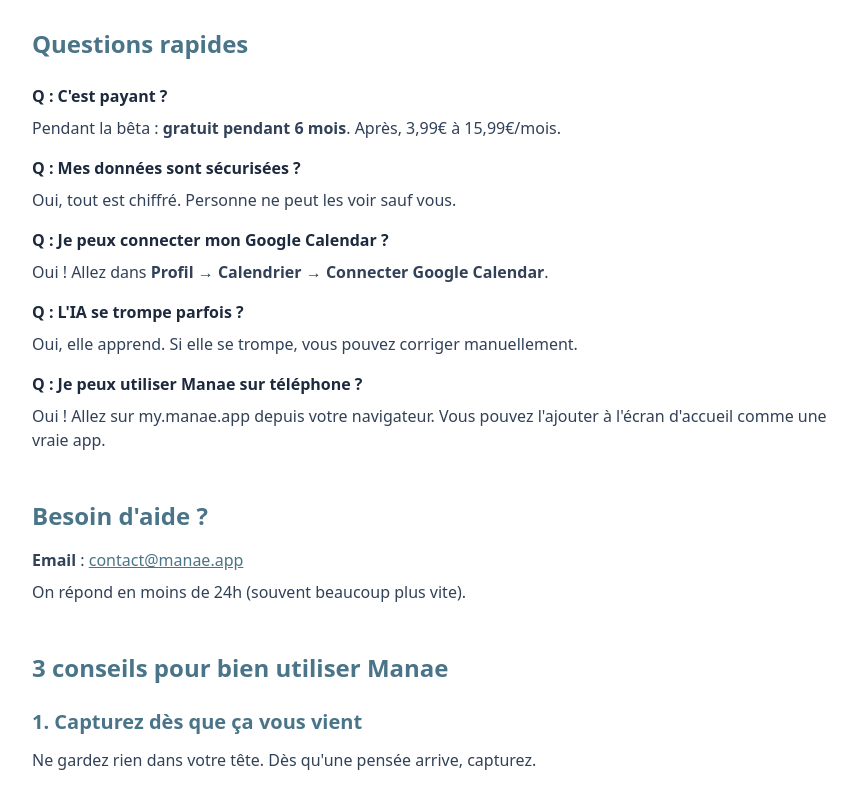
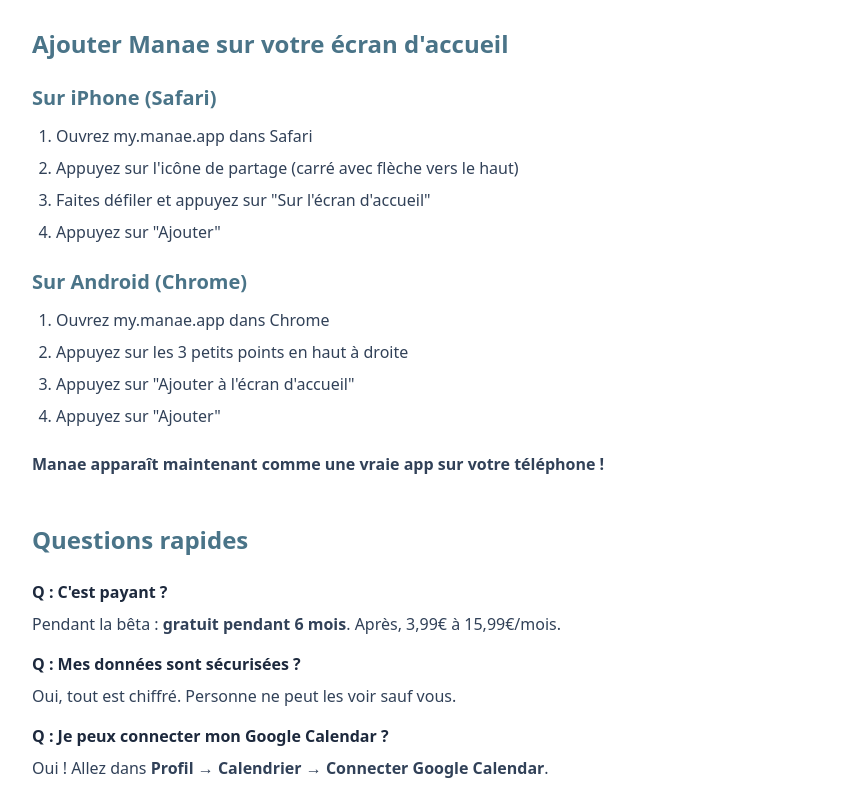
Before and after one commit to sandrinelay/manae-landing, a Next.js app: page /guide-simple in a window 1280 px wide. Shown: the part 2320-3108 px from the top of the page, without its empty margins (208-1065 px from the left). Built offline with nearby package versions, Linux system fonts and the light colour scheme.

Commit message:
add: app on homepage

```diff
--- a/app/guide-simple/page.tsx
+++ b/app/guide-simple/page.tsx
@@ -141,6 +141,34 @@ export default function GuideSimplePage() {
             </section>
 
             <section className="mb-12">
+              <h2 className="text-2xl font-bold text-[#4A7488] mb-6">Ajouter Manae sur votre écran d'accueil</h2>
+
+              <div className="mb-6">
+                <h3 className="text-xl font-semibold text-[#4A7488] mb-3">Sur iPhone (Safari)</h3>
+                <ol className="list-decimal pl-6 space-y-2 text-slate-700">
+                  <li>Ouvrez my.manae.app dans Safari</li>
+                  <li>Appuyez sur l'icône de partage (carré avec flèche vers le haut)</li>
+                  <li>Faites défiler et appuyez sur "Sur l'écran d'accueil"</li>
+                  <li>Appuyez sur "Ajouter"</li>
+                </ol>
+              </div>
+
+              <div className="mb-6">
+                <h3 className="text-xl font-semibold text-[#4A7488] mb-3">Sur Android (Chrome)</h3>
+                <ol className="list-decimal pl-6 space-y-2 text-slate-700">
+                  <li>Ouvrez my.manae.app dans Chrome</li>
+                  <li>Appuyez sur les 3 petits points en haut à droite</li>
+                  <li>Appuyez sur "Ajouter à l'écran d'accueil"</li>
+                  <li>Appuyez sur "Ajouter"</li>
+                </ol>
+              </div>
+
+              <p className="text-slate-700 font-semibold">
+                Manae apparaît maintenant comme une vraie app sur votre téléphone !
+              </p>
+            </section>
+
+            <section className="mb-12">
               <h2 className="text-2xl font-bold text-[#4A7488] mb-6">Questions rapides</h2>
 
               <div className="space-y-4">
```
